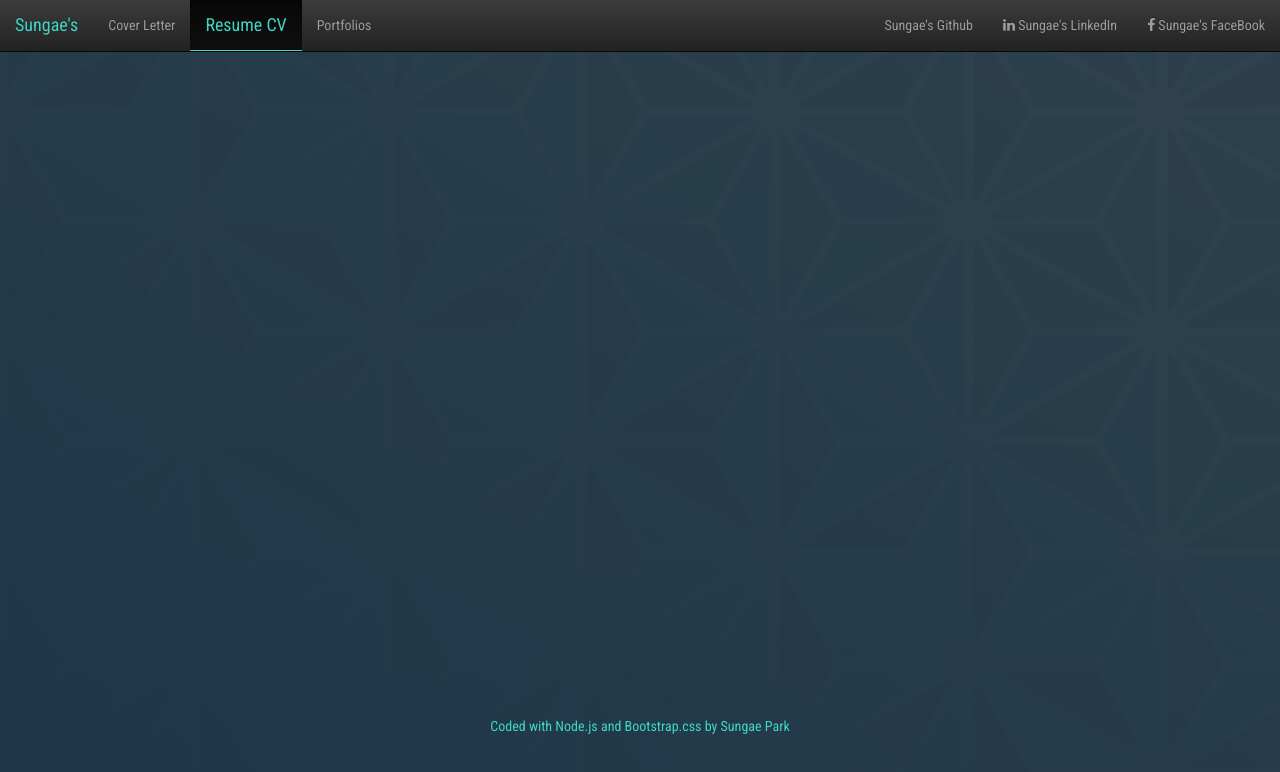
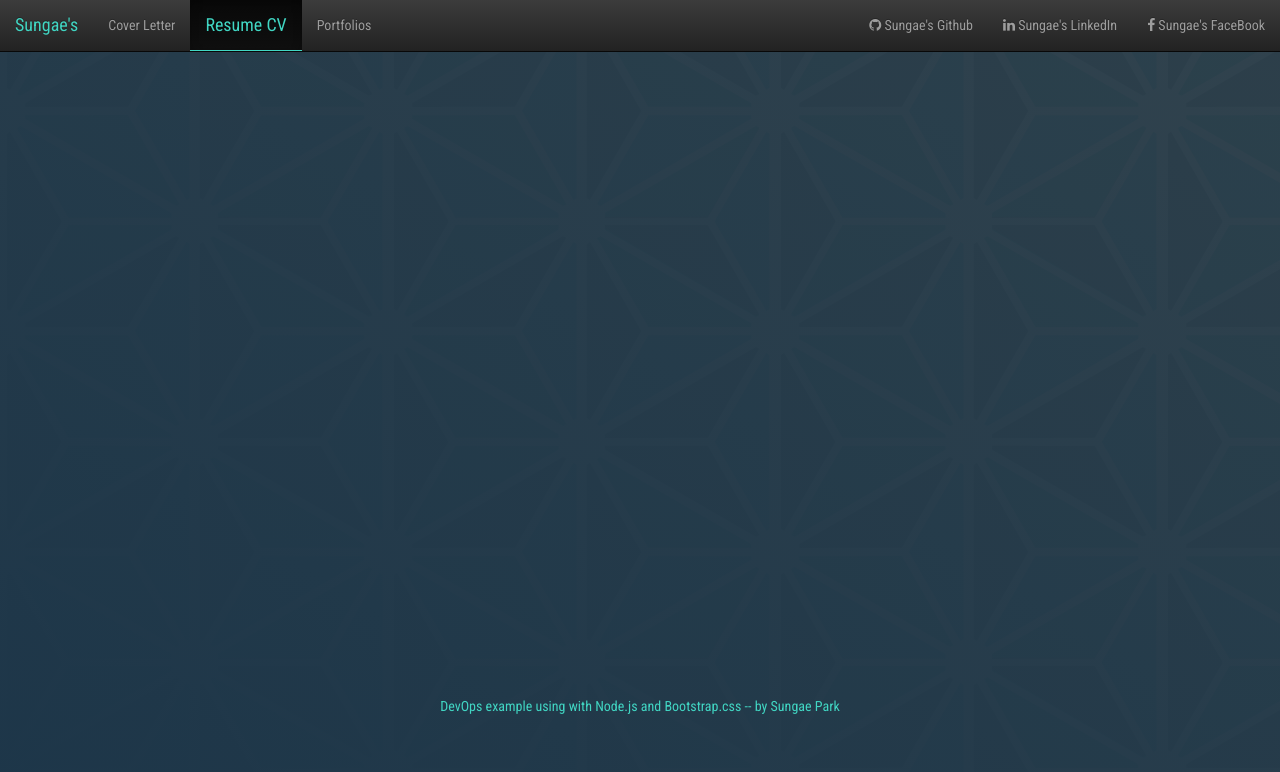
Before and after one commit to luvsungae/Sungae-Park-Page, a website: page public/resume.html in a window 1280 px wide. Drawn offline with nearby package versions, Linux system fonts and the light colour scheme.

Commit message:
Revised p and footer

```diff
--- a/public/resume.html
+++ b/public/resume.html
@@ -33,7 +33,7 @@
       </li>
     </ul>
     <ul class="nav navbar-nav navbar-right">
-      <li><a href="https://github.com/luvsungae/Sungae-Park-Page" target="_blank"><span fa fa-github"></span> Sungae's Github</a></li>
+      <li><a href="https://github.com/luvsungae/Sungae-Park-Page" target="_blank"><span class="fa fa-github"></span> Sungae's Github</a></li>
       <li><a href="https://www.linkedin.com/in/sungaepark" target="_blank"><span class="fa fa-linkedin"></span> Sungae's LinkedIn</a></li>
       <li><a href="https://www.facebook.com/profile.php?id=1572066523"><span class="fa fa-facebook"></span> Sungae's FaceBook</a></li>
     </ul>
@@ -43,8 +43,8 @@
   <div class="main">
   	<iframe src="pdfs/SungaePark-Resume-med.pdf" width="1024" height="500" style="border-width:0" frameborder="0"></iframe>
   </div>
-  <br><br>
-    <p align="center" style="color:#41D6C3">Coded with Node.js and Bootstrap.css by Sungae Park</p>
+  <br>
+    <p align="center" style="color:#41D6C3">DevOps example using with Node.js and Bootstrap.css -- by Sungae Park</p>
 </div>
 </body>
 </html>
```
